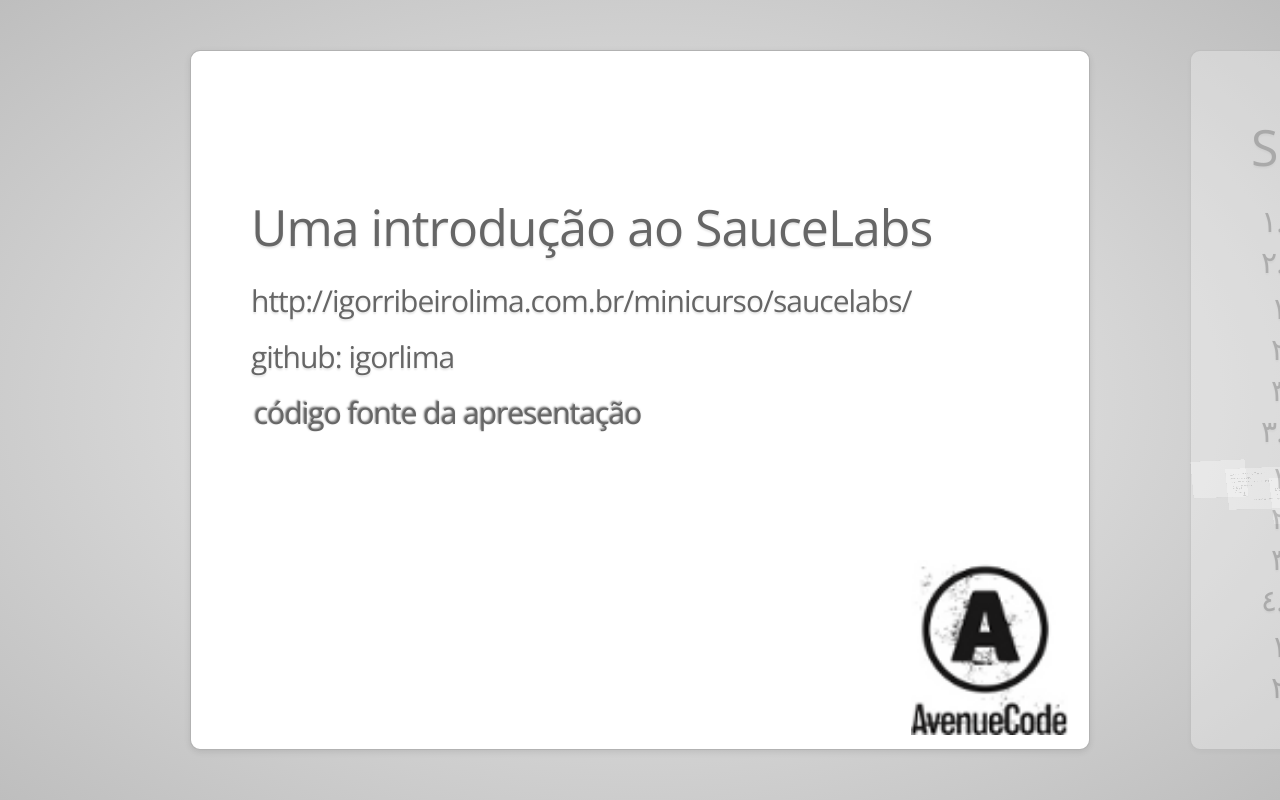
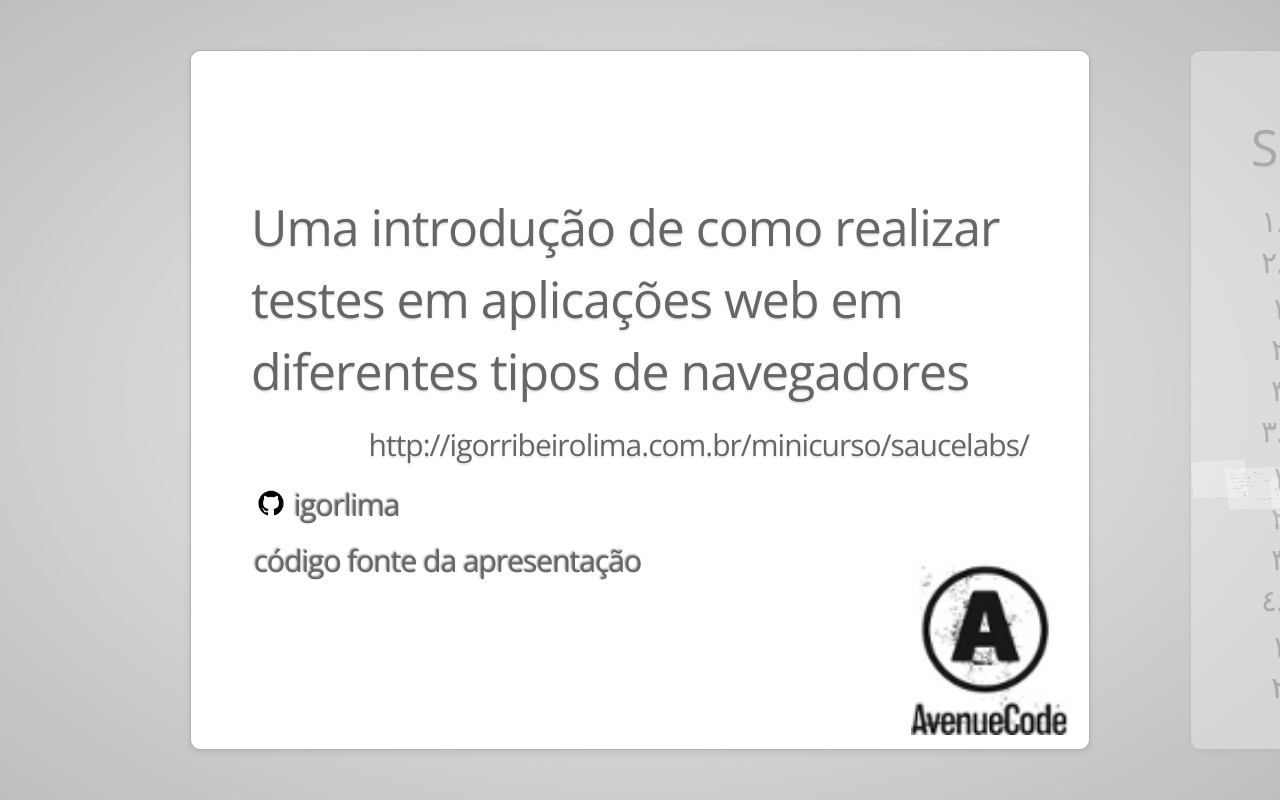
Before and after one commit to igorlima/minicurso-de-introducao-ao-saucelabs, a plain HTML site: page index.html in a window 1280 px wide. Shown: the top 800 px of the page. Drawn offline with nearby package versions, Linux system fonts and the light colour scheme.

Commit message:
Change the introduction slide

```diff
--- a/index.html
+++ b/index.html
@@ -66,9 +66,11 @@
 
   -->
   <div id="apresentacao" class="step slide" data-x="-1000" data-y="-1500">
-    <q>Uma introdução ao SauceLabs</q>
-    <p>http://igorribeirolima.com.br/minicurso/saucelabs/</p>
-    <p>github: igorlima</p>
+    <q>Uma introdução de como realizar testes em aplicações web em diferentes tipos de navegadores</q>
+    <p style="text-align: right">http://igorribeirolima.com.br/minicurso/saucelabs/</p>
+    <p>
+      <img class="github-icon" src="img/github-black.png"><a href="https://github.com/igorlima" target="_blank">igorlima</a>
+    </p>
     <a href="https://github.com/igorlima/minicurso-de-introducao-ao-saucelabs" target="_blank">código fonte da apresentação</a>
   </div>
 
```
